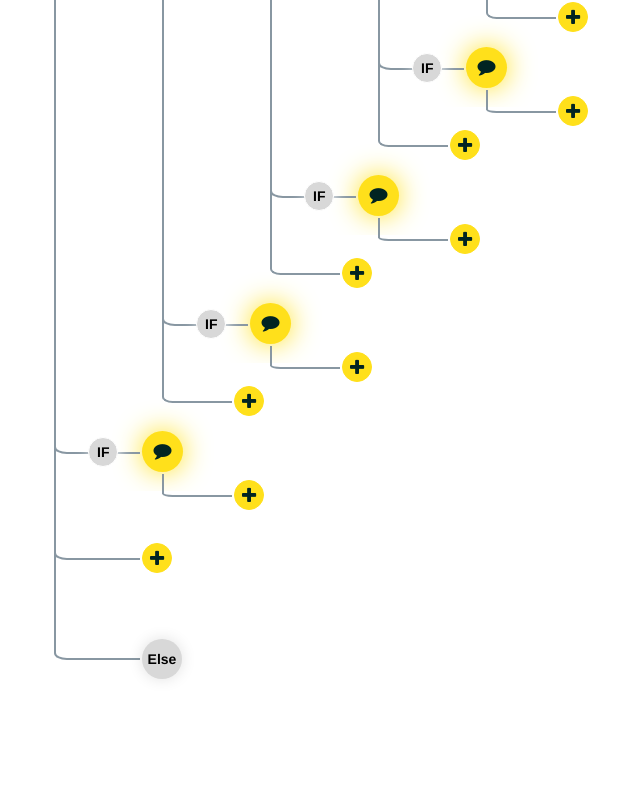
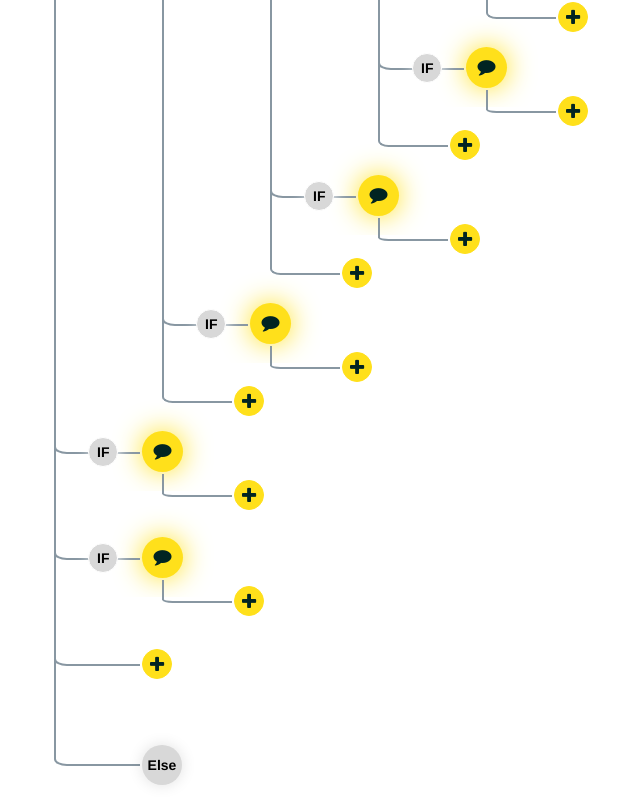
Before and after one commit to abhiWinjit/Dynamic-Graph, an Angular app: page / in a window 1280 px wide. Shown: the part 738-1547 px from the top of the page, without its empty margins (92-732 px from the left). Before the commit the page ends 1441 px from the top, so only its background shows below. Built offline with nearby package versions, Linux system fonts and the light colour scheme.

Commit message:
Resolved issued for root add

```diff
--- a/src/app/Graph/dyanamic-graph/dyanamic-graph.component.ts
+++ b/src/app/Graph/dyanamic-graph/dyanamic-graph.component.ts
@@ -121,6 +121,15 @@ export class DyanamicGraphComponent implements OnInit {
       'dataChild': [
 
       ]
+    },
+    {
+      'dataParentId': 'root',
+      'dataNodeId': '4',
+      'blockName': 'Main menu',
+      'dataChildId': 'null',
+      'dataChild': [
+
+      ]
     }
     // ,
     // {
@@ -166,6 +175,9 @@ export class DyanamicGraphComponent implements OnInit {
     };
     console.log(parentId);
     this.traverse(nodeId, this.arrayJson, parentId, this.newDynamic, 'add');
+    setTimeout(() => {
+      // this.arrayJson.pop();
+    }, 3000);
     console.log('Doneeeeeeeeee');
   }
 
@@ -178,14 +190,14 @@ export class DyanamicGraphComponent implements OnInit {
 
   traverse(nodeId, array, parentId, newDynamicT: any = {}, adddelete) {
     if (parentId == 'root' && nodeId == null && adddelete == 'add') {
-      this.newDynamic = {
+      newDynamicT = {
         dataParentId: parentId,
         dataNodeId: this.createDynamicId(),
         blockName: '123dasgafdsa',
         dataChildId: null,
         dataChild: []
       };
-      this.arrayJson.push(newDynamicT);
+      array.push(newDynamicT);
       console.log('heyyyyyyyyyyyyyyyyyyy');
       return 1;
     }
```
